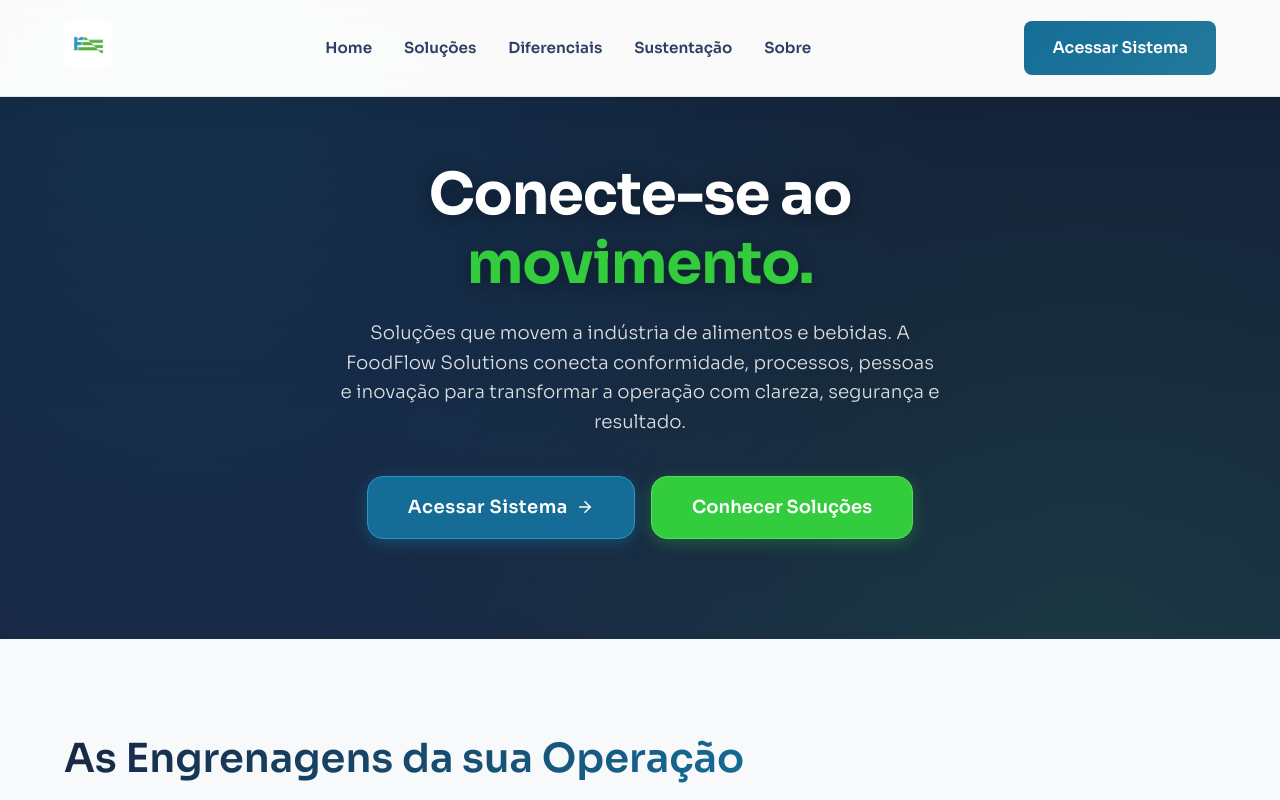
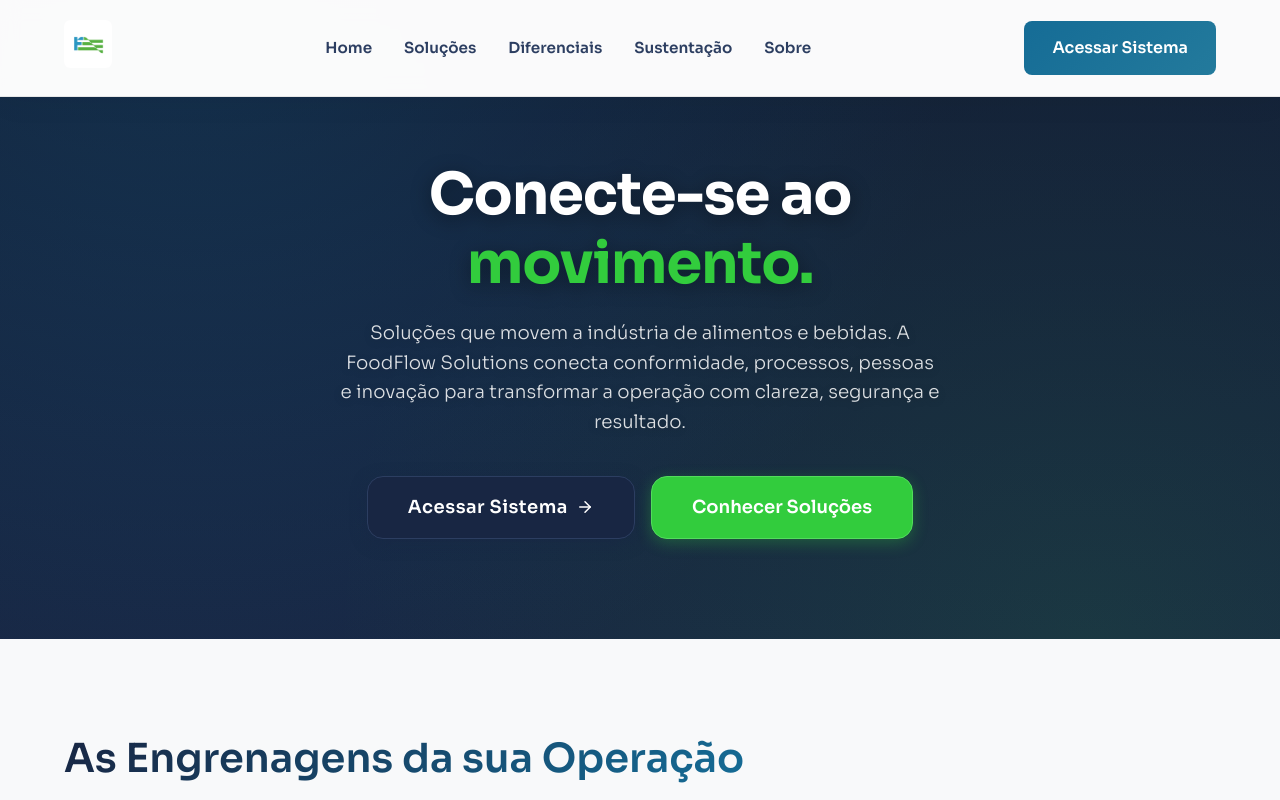
Before and after one commit to solutionsfoodflow-droid/foodflow-system, a React (Vite) app: page / in a window 1280 px wide. Shown: the top 800 px of the page. Built offline with nearby package versions, Linux system fonts and the light colour scheme; a web font is replaced by a local one.

Commit message:
feat: adjust hero button color to dark blue to match consulting button

```diff
--- a/src/index.css
+++ b/src/index.css
@@ -623,15 +623,15 @@
 
 /* Ajuste específico dos CTA para acessibilidade e bom hover */
 .btn-primary-v2 {
-  background: var(--color-primary);
-  border: 1px solid var(--color-primary-light);
-  box-shadow: 0 4px 15px rgba(21, 108, 150, 0.5);
+  background: var(--color-dark);
+  border: 1px solid var(--color-dark-light);
+  box-shadow: 0 4px 15px rgba(24, 38, 67, 0.5);
   font-weight: 600;
   letter-spacing: 0.5px;
 }
 .btn-primary-v2:hover {
-  background: var(--color-primary-light);
-  box-shadow: 0 6px 25px rgba(21, 108, 150, 0.7);
+  background: var(--color-dark-light);
+  box-shadow: 0 6px 25px rgba(24, 38, 67, 0.7);
   color: #fff;
   transform: translateY(-2px);
 }
```
